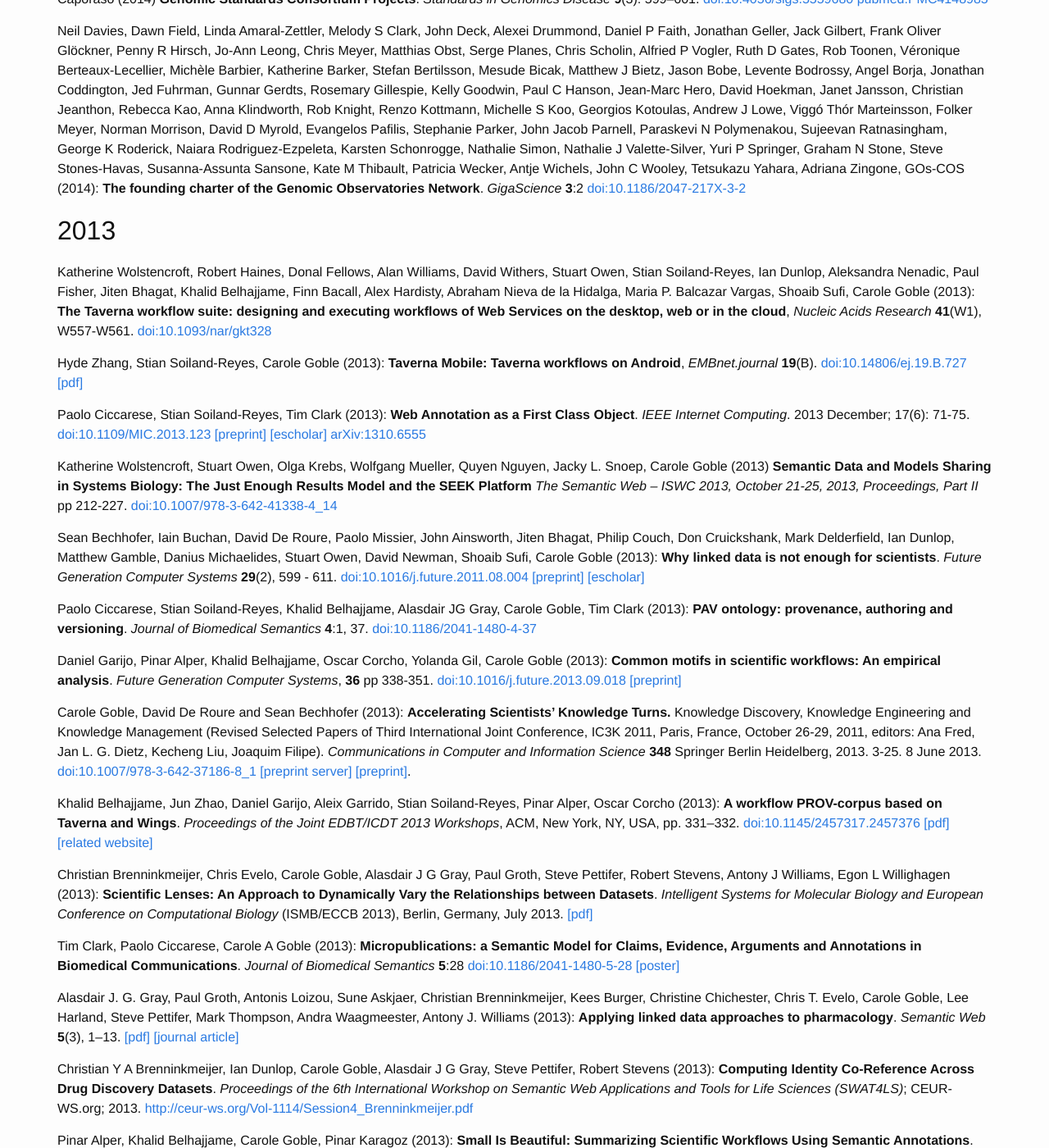
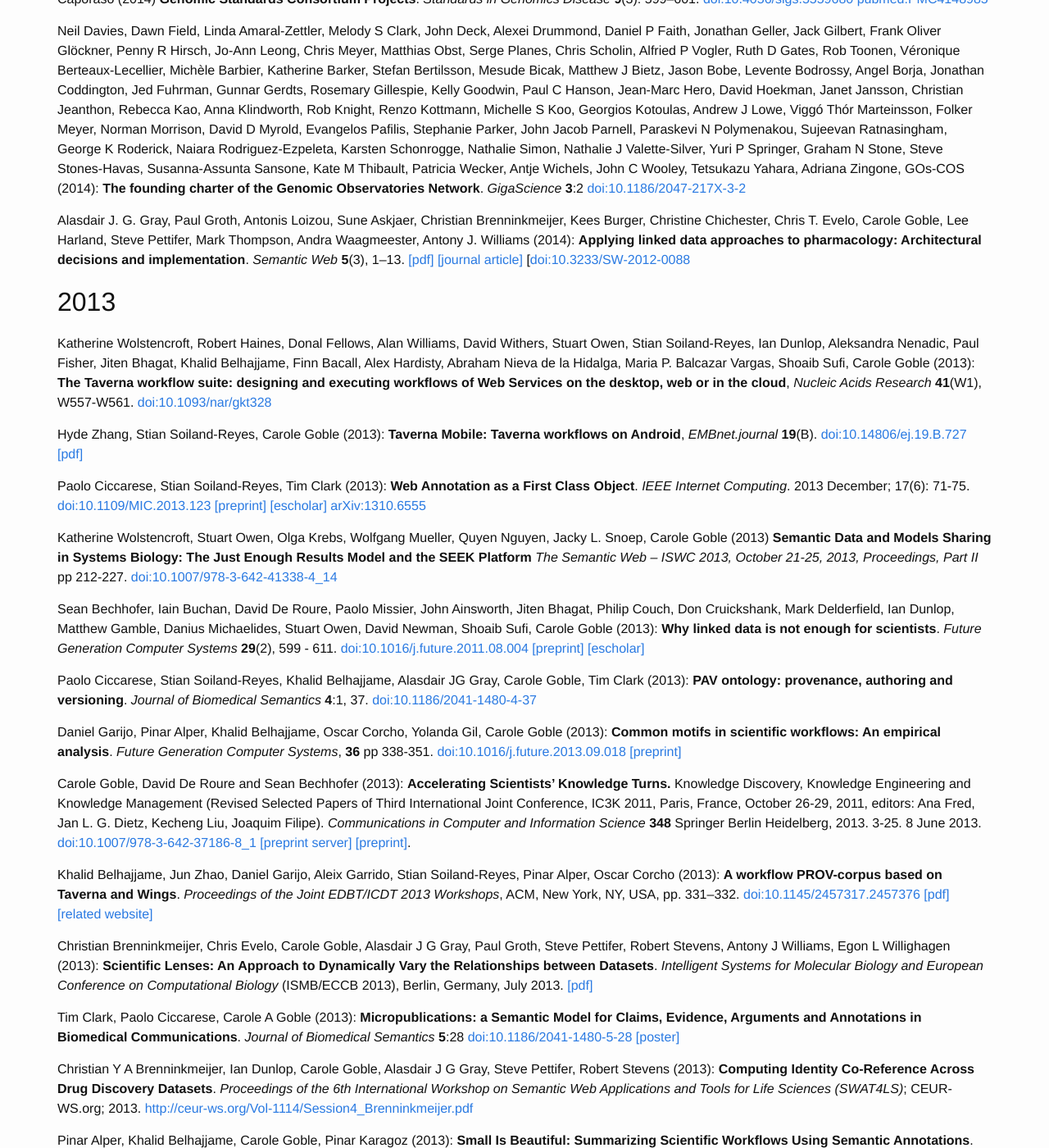
Before and after one commit to eScienceLab/eScienceLab.github.io, a Jekyll site: the page built from publications/index.md, in a window 1280 px wide and 1400 px high, scrolled down 3320 px. Shown: the whole window at 82% size. Built offline with Jekyll 4.4.1, drawn with Linux system fonts in a browser that asks for light colours; comment, search, counter and statistics services are not loaded; some of the changed lines change nothing that is shown.

Commit message:
Update index.md

```diff
--- a/publications/index.md
+++ b/publications/index.md
@@ -221,6 +221,13 @@
 _GigaScience_ **3**:2
 [doi:10.1186/2047-217X-3-2](http://dx.doi.org/10.1186/2047-217X-3-2)
 
+Alasdair J. G. Gray, Paul Groth, Antonis Loizou, Sune Askjaer, Christian Brenninkmeijer, Kees Burger, Christine Chichester, Chris T. Evelo, Carole Goble, Lee Harland, Steve Pettifer, Mark Thompson, Andra Waagmeester, Antony J. Williams (2014):
+**Applying linked data approaches to pharmacology: Architectural decisions and implementation**.
+_Semantic Web_ **5**(3), 1–13.
+[[pdf]](http://www.semantic-web-journal.net/system/files/swj258_1.pdf)
+[[journal article]](http://www.semantic-web-journal.net/content/applying-linked-data-approaches-pharmacology-architectural-decisions-and-implementation)
+[[doi:10.3233/SW-2012-0088](http://dx.doi.org/10.3233/SW-2012-0088)
+
 
 
 ## 2013
@@ -281,13 +288,6 @@
 [doi:10.1186/2041-1480-5-28](http://dx.doi.org/10.1186/2041-1480-5-28)
 [[poster]](http://f1000research.com/posters/1093963)
 
-Alasdair J. G. Gray, Paul Groth, Antonis Loizou, Sune Askjaer, Christian Brenninkmeijer, Kees Burger, Christine Chichester, Chris T. Evelo, Carole Goble, Lee Harland, Steve Pettifer, Mark Thompson, Andra Waagmeester, Antony J. Williams (2013):
-**Applying linked data approaches to pharmacology**.
-_Semantic Web_ **5**(3), 1–13.
-[[pdf]](http://www.semantic-web-journal.net/system/files/swj258_1.pdf)
-[[journal article]](http://www.semantic-web-journal.net/content/applying-linked-data-approaches-pharmacology-architectural-decisions-and-implementation)
-
-
 Christian Y A Brenninkmeijer, Ian Dunlop, Carole Goble, Alasdair J G Gray, Steve Pettifer, Robert Stevens (2013):
 **Computing Identity Co-Reference Across Drug Discovery Datasets**.
 _Proceedings of the 6th International Workshop on Semantic Web Applications and Tools for Life Sciences (SWAT4LS)_; CEUR-WS.org; 2013.
```
